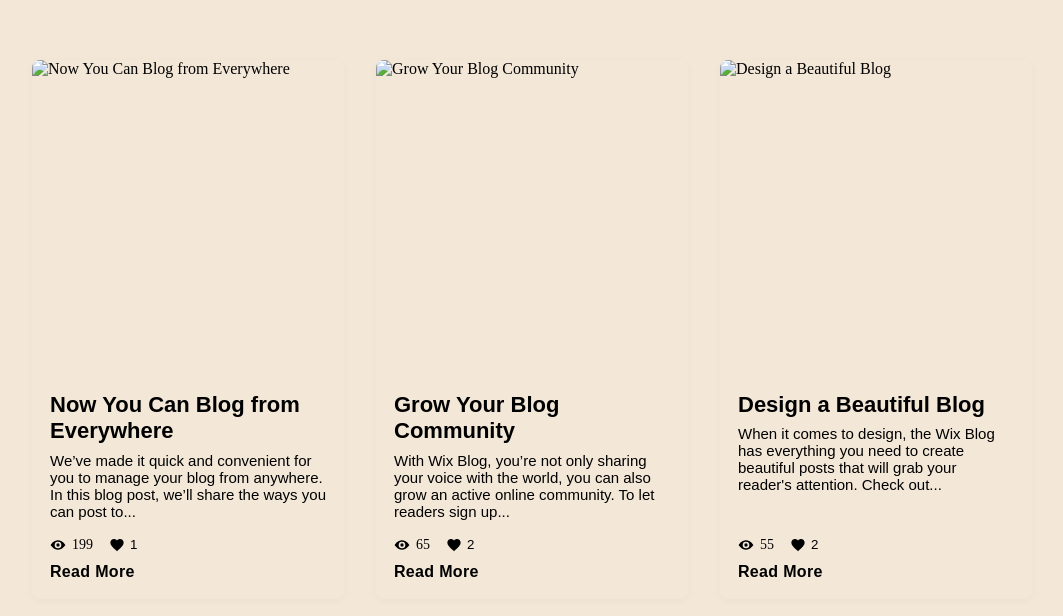
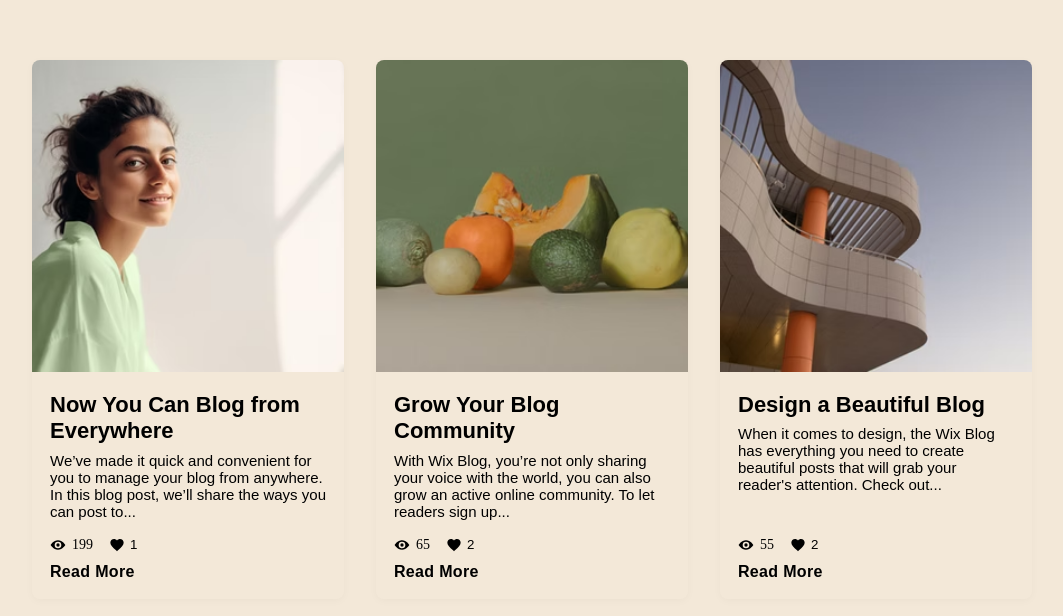
Before and after one commit to Khal0od/EpicureanBalance.github.io, a plain HTML site: page index.html in a window 1280 px wide. Shown: the part 1454-2070 px from the top of the page, without its empty margins (108-1171 px from the left). Drawn offline with Linux system fonts and the light colour scheme; files that its build step writes are made by us from their sources; a web font is replaced by a local one.

Commit message:
Update index.html

```diff
--- a/index.html
+++ b/index.html
@@ -5,7 +5,7 @@
         <title>EpicureanBalance</title>
         <meta charset="UTF-8">
         <meta name="viewport" content="width=device-width, initial-scale=1.0">
-        <link rel="stylesheet" href="/nutritionwebsitefolder/nutritionwebsite.css">
+        <link rel="stylesheet" href="nutritionwebsite.css">
         <link rel="preconnect" href="https://fonts.googleapis.com">
         <link rel="preconnect" href="https://fonts.gstatic.com" crossorigin>
         <script src="./nutritionwebsite.js" defer></script>
@@ -34,7 +34,7 @@
         </nav>
 
             <div class="homecontent">
-            <img src="./imagesrc/asianahhwoman.jpg" alt="asianwoman" id="gsn" fetchpriority="high">
+            <img src=".asianahhwoman.jpg" alt="asianwoman" id="gsn" fetchpriority="high">
 
             <div class="content-column">
                             <h1 id="hh1">Taste the Balance of Life</h1>
@@ -50,7 +50,7 @@
 
 <div class="blog-gallery">
   <div class="blog-item">
-    <img src="./imagesrc/indianwoman.avif" alt="Now You Can Blog from Everywhere" />
+    <img src="indianwoman.avif" alt="Now You Can Blog from Everywhere" />
     <div class="blog-info">
       <h3>Now You Can Blog from Everywhere</h3>
       <p>We’ve made it quick and convenient for you to manage your blog from anywhere. In this blog post, we’ll share the ways you can post to...</p>
@@ -70,7 +70,7 @@
 
   <!-- Repeat .blog-item below for other posts -->
   <div class="blog-item">
-    <img src="./imagesrc/randofruits.avif" alt="Grow Your Blog Community" />
+    <img src="randofruits.avif" alt="Grow Your Blog Community" />
     <div class="blog-info">
       <h3>Grow Your Blog Community</h3>
       <p>With Wix Blog, you’re not only sharing your voice with the world, you can also grow an active online community. To let readers sign up...</p>
@@ -89,7 +89,7 @@
   </div>
 
   <div class="blog-item">
-    <img src="./imagesrc/nicebuildingmate.avif" alt="Design a Beautiful Blog" />
+    <img src="nicebuildingmate.avif" alt="Design a Beautiful Blog" />
     <div class="blog-info">
       <h3>Design a Beautiful Blog</h3>
       <p>When it comes to design, the Wix Blog has everything you need to create beautiful posts that will grab your reader's attention. Check out...</p>
```
